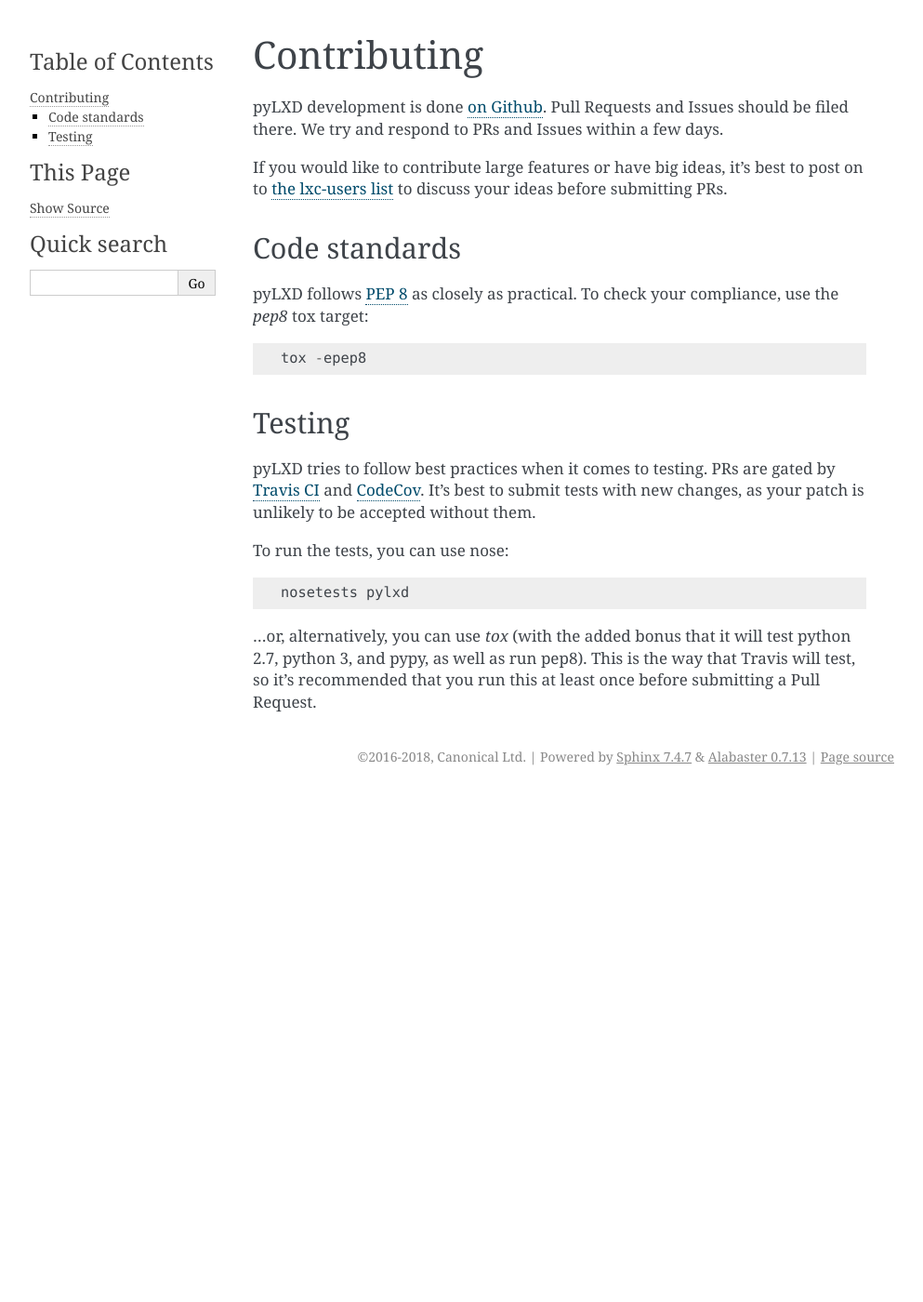
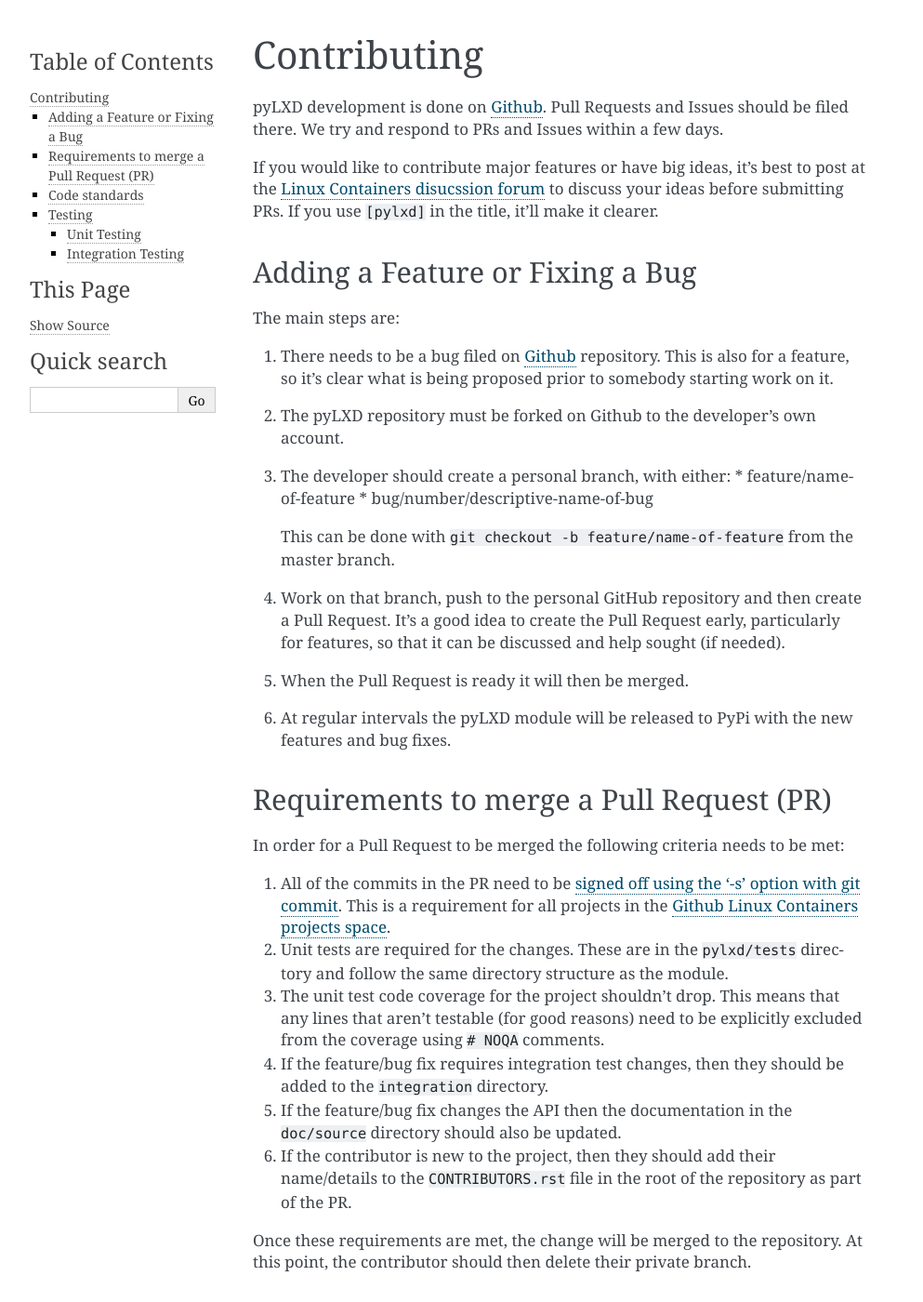
Before and after one commit to canonical/pylxd, a Sphinx documentation site: the page built from doc/source/contributing.rst, in a window 1280 px wide and 1400 px high. Shown: the whole window at 93% size, without its empty margins (148-1141 px from the left). Built offline with Sphinx 7.4.7, drawn with Linux system fonts in a browser that asks for light colours; some of the changed text lies outside the part shown.

Commit message:
Add more information about contributing to pyLXD
Add more to the contributing guide about testing, integration testing,
pep8, and signing off commits.  These are frequent questions/issues.

Signed-off-by: Alex Kavanagh <alex@ajkavanagh.co.uk>

```diff
--- a/doc/source/contributing.rst
+++ b/doc/source/contributing.rst
@@ -2,36 +2,136 @@
 Contributing
 ============
 
-pyLXD development is done `on Github <https://github.com/lxc/pylxd>`_. Pull
-Requests and Issues should be filed there. We try and respond to PRs and
-Issues within a few days.
+pyLXD development is done on `Github`_. Pull Requests and Issues should be
+filed there. We try and respond to PRs and Issues within a few days.
 
-If you would like to contribute large features or have big ideas, it's best
-to post on to `the lxc-users list
-<https://lists.linuxcontainers.org/listinfo/lxc-users>`_
-to discuss your ideas before submitting PRs.
+If you would like to contribute major features or have big ideas, it's best to
+post at the `Linux Containers disucssion forum
+<https://discuss.linuxcontainers.org/>`_ to discuss your ideas before
+submitting PRs.  If you use ``[pylxd]`` in the title, it'll make it clearer.
+
+Adding a Feature or Fixing a Bug
+--------------------------------
+
+The main steps are:
+
+1. There needs to be a bug filed on `Github`_ repository.  This is also for a
+   feature, so it's clear what is being proposed prior to somebody starting
+   work on it.
+2. The pyLXD repository must be forked on Github to the developer's own
+   account.
+3. The developer should create a personal branch, with either:
+   * feature/name-of-feature
+   * bug/number/descriptive-name-of-bug
+
+   This can be done with ``git checkout -b feature/name-of-feature`` from the
+   master branch.
+4. Work on that branch, push to the personal GitHub repository and then create
+   a Pull Request.  It's a good idea to create the Pull Request early,
+   particularly for features, so that it can be discussed and help sought (if
+   needed).
+5. When the Pull Request is ready it will then be merged.
+6. At regular intervals the pyLXD module will be released to PyPi with the new
+   features and bug fixes.
+
+Requirements to merge a Pull Request (PR)
+-----------------------------------------
+
+In order for a Pull Request to be merged the following criteria needs to be
+met:
+
+1. All of the commits in the PR need to be `signed off using the '-s' option
+   with git commit <https://git-scm.com/docs/git-commit>`_.  This is a
+   requirement for all projects in the `Github Linux Containers projects space
+   <https://github.com/lxc>`_.
+2. Unit tests are required for the changes.  These are in the ``pylxd/tests``
+   directory and follow the same directory structure as the module.
+3. The unit test code coverage for the project shouldn't drop.  This means that
+   any lines that aren't testable (for good reasons) need to be explicitly
+   excluded from the coverage using ``# NOQA`` comments.
+4. If the feature/bug fix requires integration test changes, then they should
+   be added to the ``integration`` directory.
+5. If the feature/bug fix changes the API then the documentation in the
+   ``doc/source`` directory should also be updated.
+6. If the contributor is new to the project, then they should add their
+   name/details to the ``CONTRIBUTORS.rst`` file in the root of the repository
+   as part of the PR.
+
+Once these requirements are met, the change will be merged to the repository.
+At this point, the contributor should then delete their private branch.
 
 Code standards
 --------------
 
-pyLXD follows `PEP 8 <https://www.python.org/dev/peps/pep-0008/>`_ as closely
-as practical. To check your compliance, use the `pep8` tox target::
+pyLXD follows `PEP 8`_ as closely as practical. To check your compliance, use
+the `pep8` tox target::
 
     tox -epep8
 
+.. note: if this fails then the code will not be merged.  If there is a good
+         reason for a PEP8 non-conformance, then a ``# NOQA`` comment should be
+         added to the relevant line(s).
+
 Testing
 -------
+
+Testing pyLXD is in 3 parts:
+
+1. Conformance with `PEP 8`_, using the ``tox -epep8`` command.
+2. Unit tests using ``tox -epy27`` and ``tox -epy3``.
+3. Integration tests using the ``run_integration_tests`` script in the root of
+   the repository.
+
+.. note: all of the tests can be run by just using the ``tox`` command on it's
+         own, with the exception of the integration tests.  These are not
+         automatically run as they require a working LXD environment.
+
+All of the commands use the `Tox`_ automation project to run tests in a
+sandboxed environment.  On Ubuntu this is installed using::
+
+    sudo apt install python-tox
+
+Unit Testing
+^^^^^^^^^^^^
 
 pyLXD tries to follow best practices when it comes to testing. PRs are gated
 by `Travis CI <https://travis-ci.org/lxc/pylxd>`_ and
 `CodeCov <https://codecov.io/gh/lxc/pylxd>`_. It's best to submit tests
 with new changes, as your patch is unlikely to be accepted without them.
 
-To run the tests, you can use nose::
+To run the tests, you should use `Tox`_::
 
-    nosetests pylxd
+    tox
 
-...or, alternatively, you can use `tox` (with the added bonus that it will
-test python 2.7, python 3, and pypy, as well as run pep8). This is the way
-that Travis will test, so it's recommended that you run this at least once
-before submitting a Pull Request.
+Integration Testing
+^^^^^^^^^^^^^^^^^^^
+
+Integration testing requires a running LXD system.  At present this is not
+performed by the CI system, although this is intended at some point in the
+future.  Integration testing *should* be performed prior to merging a PR.
+
+Currently, there are two variants of the script to run integration tests:
+
+1. ``run_integration_tests-16-04``
+2. ``run_integration_tests-18-04``
+
+The default is ``run_integration_tests-18-04``, which is symlinked to
+``run_integration_tests``. This is because the default is to test on Ubuntu
+Bionic, with Ubuntu Xenial (16.04) for maintenance purposes.
+
+.. note: A script to automate running the integration tests needs to be added.
+
+Some hints on how to run the integration tests:
+
+1. On Ubuntu it's probably easiest to use the `Multipass`_ snap.
+2. Launch an LTS instance using ``multipass launch -n foo``
+3. Shell into the instance: ``multipass exec foo -- bash``
+4. Install tox and python2.7: ``sudo apt install python-tox python-2.7``
+5. Close the branch from the PR (or otherwise copy the repo into the machine)
+6. Configure LXD using ``lxd init`` -- follow the prompts provided.
+7. Run the integration tests.
+
+.. _Github: https://github.com/lxc/pylxd
+.. _PEP 8: https://www.python.org/dev/peps/pep-0008/
+.. _Tox: https://tox.readthedocs.io/en/latest/
+.. _Multipass: https://github.com/CanonicalLtd/multipass
```
Also changed, not shown: README.rst (+7 -0 lines).
